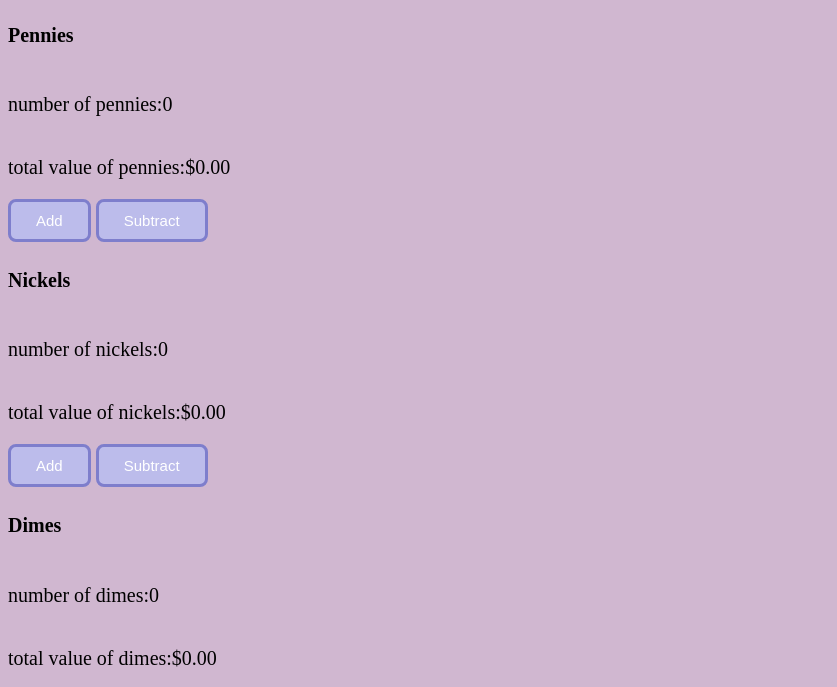
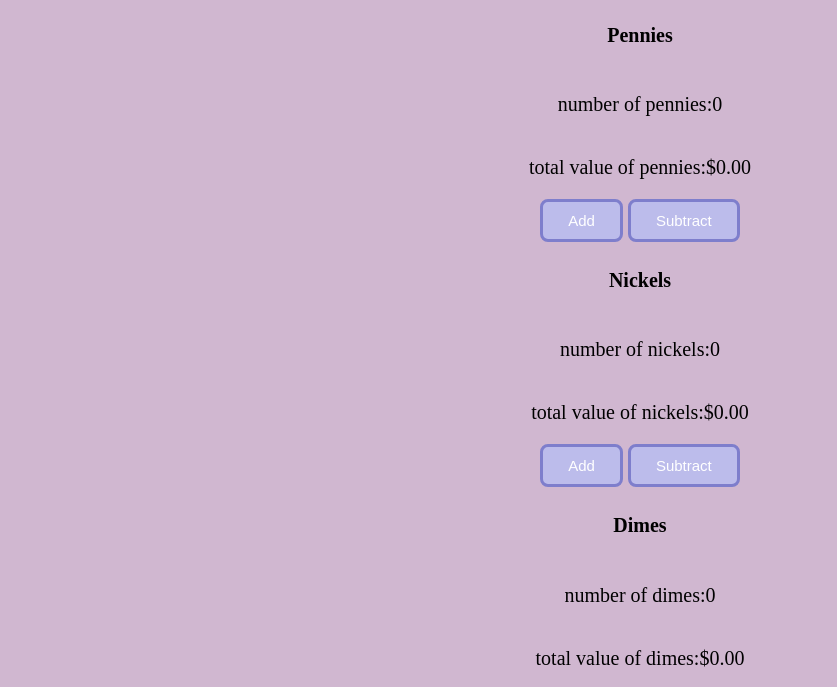
Before and after one commit to sammyork/countDeMoney, a plain HTML site: page index.html in a window 1280 px wide. Shown: the part 77-764 px from the top of the page, without its empty margins (0-837 px from the left). Drawn offline with Linux system fonts and the light colour scheme.

Commit message:
Update index.html

```diff
--- a/index.html
+++ b/index.html
@@ -11,12 +11,12 @@ Count De Money
 		<title>Count de Money</title>
         <link rel="stylesheet" href="style.css">
         <style>
+	    *{
+                text-align: center;
+            }
             body {
             font-size: 20px;
             background-color: rgb(208, 183, 208);
-            }
-            h1 {
-                text-align: center;
             }
             button{
                 background-color: rgb(188, 188, 235);
@@ -31,7 +31,7 @@ Count De Money
             }
             #stats {
                 display: flex;
-                flex-wrap: nowrap;
+                justify-content: center;
             }
         </style>
 		<script>
```
